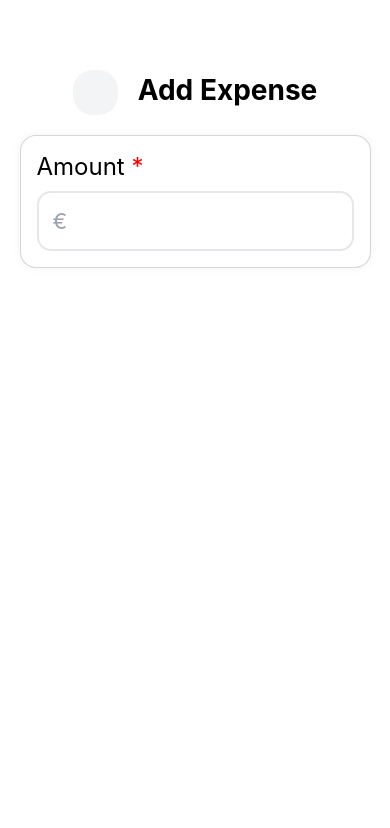
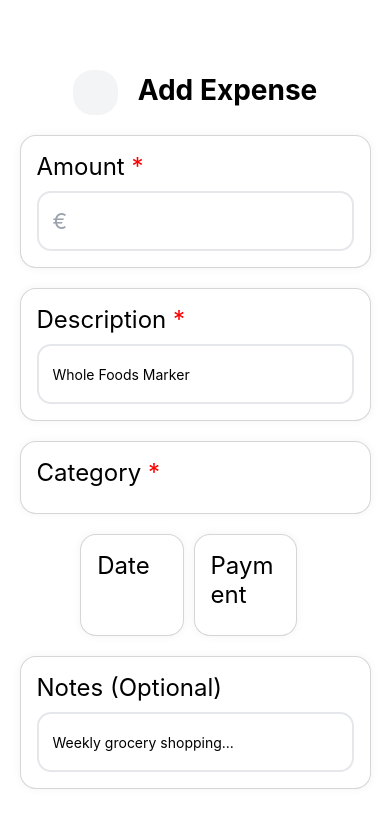
Before and after one commit to denniesia/expensio, a React Native app: screen / in a window 390 px wide. Both pictures are taken after a click on the element 339 px from the left and 100 px from the top of the page. Shown: the top 828 px of the page. Built offline with nearby package versions, Linux system fonts and the light colour scheme; some icons are missing.

Commit message:
feat: add expenses modal structure

```diff
--- a/App.js
+++ b/App.js
@@ -12,10 +12,11 @@ import AddExpense from './components/add-expense/AddExpense';
 
 export default function App() {
      const [showAddExpenseModal, setShowAddExpenseModal] = useState(false);
+     const [expenses, setExpenses] = useState([]);
 
-        const addExpensePressHandler = () => {
-            setShowAddExpenseModal(true)
-        }
+    const addExpensePressHandler = () => {
+        setShowAddExpenseModal(true)
+    }
 
 
     return (
--- a/components/add-expense/AddExpense.jsx
+++ b/components/add-expense/AddExpense.jsx
@@ -14,6 +14,7 @@ export default function AddExpense({
             animationType="slide"
         >
             <View style={styles.modal}>
+                {/* Header */}
                 <View
                     style={{
                         flexDirection: 'row',
@@ -28,6 +29,8 @@ export default function AddExpense({
 
                     <Text style={[styles.heading, { alignSelf: 'center' }]}>Add Expense</Text>
                 </View>
+
+                {/* Amount Info */}
                 <View style={[compStyles.section,]} >
                     <Text style={{fontSize:24}}>
                         Amount <Text style={compStyles.required}>*</Text>
@@ -44,12 +47,100 @@ export default function AddExpense({
                             // value={value}
                             // onChangeText={setValue}
                             keyboardType="decimal-pad"
-                            // style={styles.input}
+                            style={styles.input}
                             // onFocus={() => setFocused(true)}
                             // onBlur={() => setFocused(false)}
                         />
                     </View>
-                 </View>
+                </View>
+
+                {/* Description Info */}
+                <View style={[compStyles.section,]} >
+                    <Text style={{fontSize:24}}>
+                        Description <Text style={compStyles.required}>*</Text>
+                    </Text>
+
+                    <View
+                        style={[
+                            compStyles.inputContainer,
+                        ]}
+                    >
+                        <TextInput
+                            // value={value}
+                            // onChangeText={setValue}
+                            placeholder="Whole Foods Marker"
+                            keyboardType="decimal-pad"
+                            style={styles.input}
+                            // onFocus={() => setFocused(true)}
+                            // onBlur={() => setFocused(false)}
+                        />
+                    </View>
+                </View>
+
+
+                {/* Category Info */}
+                <View style={[compStyles.section,]} >
+                    <Text style={{fontSize:24}}>
+                        Category <Text style={compStyles.required}>*</Text>
+                    </Text>
+
+                    <View>
+
+                    </View>
+                </View>
+
+
+                {/* Date & Payment Info */}
+                <View style={{flexDirection: 'row', gap:10}}>
+
+
+                    <View style={[compStyles.halfSection,]} >
+                        <Text style={{fontSize:24}}>
+                            Date
+                        </Text>
+
+                        <View>
+
+                        </View>
+                    </View>
+
+                    <View style={[compStyles.halfSection,]} >
+                        <Text style={{fontSize:24}}>
+                            Payment
+                        </Text>
+
+                        <View>
+
+                        </View>
+                    </View>
+
+                </View>
+
+                 {/* Notes Info */}
+                <View style={[compStyles.section,]} >
+                    <Text style={{fontSize:24}}>
+                        Notes (Optional)
+                    </Text>
+
+                    <View
+                        style={[
+                            compStyles.inputContainer,
+                        ]}
+                    >
+                        <TextInput
+                            // value={value}
+                            // onChangeText={setValue}
+                            placeholder="Weekly grocery shopping..."
+                            keyboardType="decimal-pad"
+                            style={styles.input}
+                            // onFocus={() => setFocused(true)}
+                            // onBlur={() => setFocused(false)}
+                        />
+                    </View>
+                </View>
+
+
+
             </View>
         </Modal>
     );
@@ -69,6 +160,24 @@ const compStyles = {
         shadowColor: '#000',
         shadowOpacity: 0.05,
         shadowRadius: 10,
+
+        marginBottom: 20
+    },
+    halfSection: {
+        backgroundColor: 'white',
+        width: '45%',
+        gap: 10,
+        alignItems: 'flex-right',
+        borderWidth: 1,
+        borderColor: '#cccc',
+
+        borderRadius: 16,
+        padding: 16,
+        shadowColor: '#000',
+        shadowOpacity: 0.05,
+        shadowRadius: 10,
+
+        marginBottom: 20
     },
     required: {
         color: 'red',
@@ -96,7 +205,7 @@ const compStyles = {
 
     input: {
         flex: 1,
-        fontSize: 28,
+        fontSize: 18,
         fontWeight: '700',
         color: '#000',
     },
```
